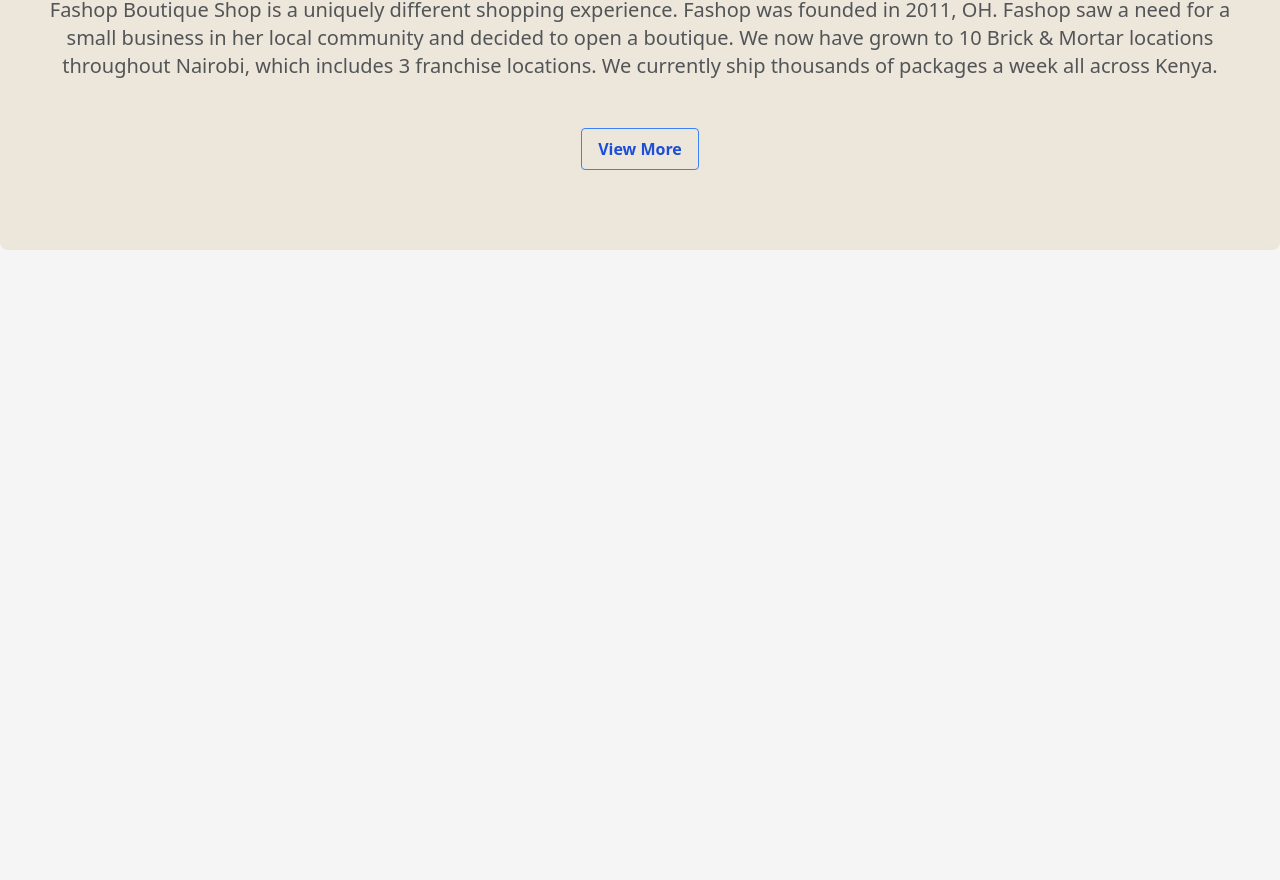
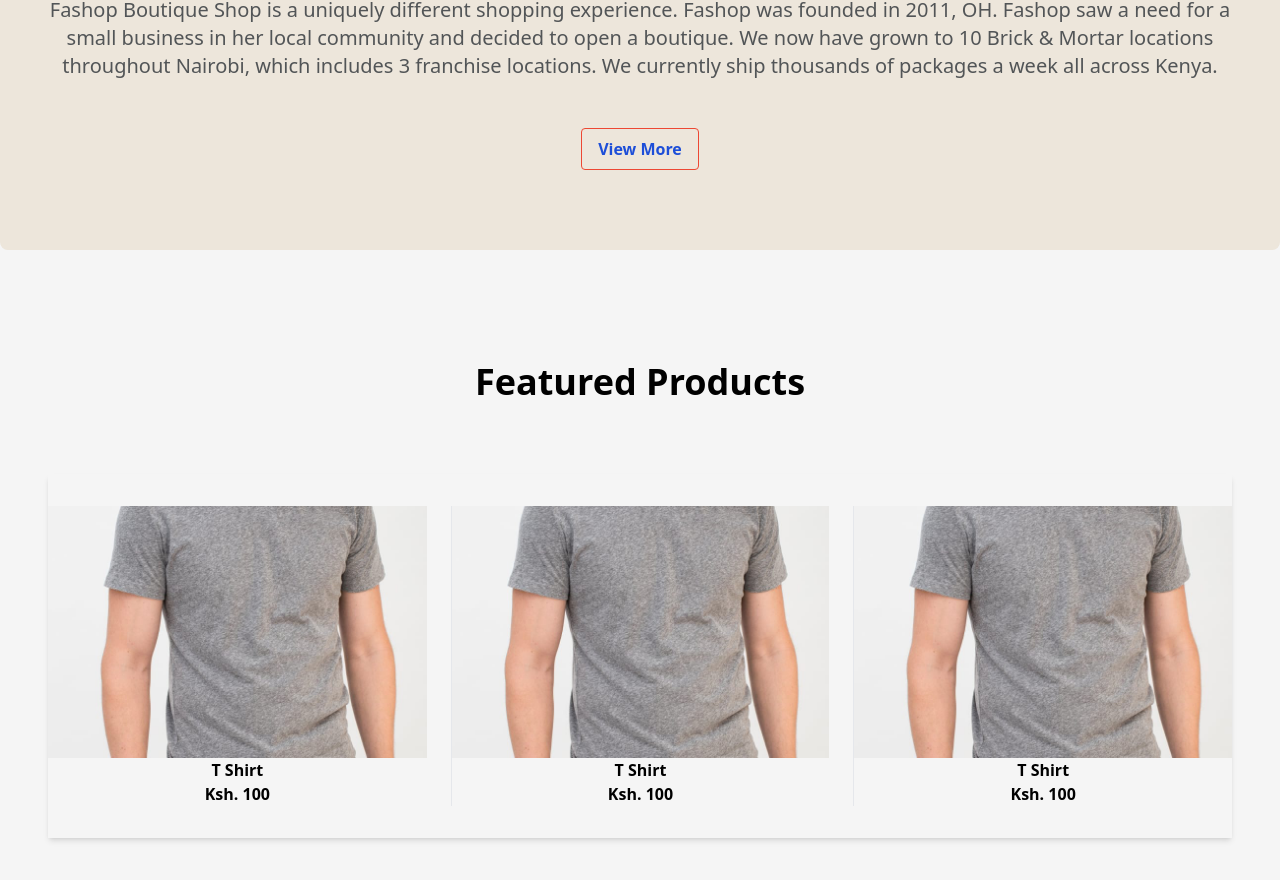
Before and after one commit to johntarus/ecommerce, a React (Create React App) app: page / in a window 1280 px wide. Shown: the part 994-1874 px from the top of the page. Before the commit the page ends 1292 px from the top, so only its background shows below. Built offline with nearby package versions, Linux system fonts and the light colour scheme.

Commit message:
featured section

```diff
--- a/src/components/Home/Benefits.js
+++ b/src/components/Home/Benefits.js
@@ -3,7 +3,7 @@
 
 const Benefits = () => {
   return (
-    <div className="grid grid-cols-3 divide-x text-center text-xl shadow-inner mb-2 px-6 py-2 text-mute sm:grid-cols-1 sm:m-12">
+    <div className="grid grid-cols-3 divide-x text-center text-xl shadow-inner mb-2 px-6 py-2 text-mute sm:grid-cols-1 md:grid-cols-2 sm:m-12">
       <div className="m-6 w-full-width">
         <i className="fa fa-truck fa-2x mb-2" aria-hidden="true"></i>
         <h1 className="font-semibold">FREE SHIPPING</h1>
--- /dev/null
+++ b/src/components/Home/Featured.js
@@ -0,0 +1,31 @@
+import React from "react";
+import product from "../../assets/images/product.jpg";
+
+const Featured = () => {
+  return (
+    <div className="bg-[#F5F5F5] px-12 mb-12">
+      <h1 className="text-center font-bold text-4xl pt-24 pb-12 mb-6">
+        Featured Products
+      </h1>
+      <div className="grid grid-cols-3 gap-6 divide-x content-center text-center shadow-md font-semibold py-8 sm:grid-cols-1 md:grid-cols-2">
+        <div>
+          <img src={product} alt="T Shirt" />
+          <p>T Shirt</p>
+          <p>Ksh. 100</p>
+        </div>
+        <div>
+          <img src={product} alt="T Shirt" />
+          <p>T Shirt</p>
+          <p>Ksh. 100</p>
+        </div>
+        <div>
+          <img src={product} alt="T Shirt" />
+          <p>T Shirt</p>
+          <p>Ksh. 100</p>
+        </div>
+      </div>
+    </div>
+  );
+};
+
+export default Featured;
--- a/src/components/Home/Overview.js
+++ b/src/components/Home/Overview.js
@@ -2,7 +2,7 @@
 
 const Overview = () => {
   return (
-    <div className="bg-[#EDE6DB] px-12 rounded-lg sm:px-8 mb-12 pb-20">
+    <div className="bg-[#EDE6DB] px-12 rounded-lg sm:px-8 mb-4 pb-20">
       <h1 className="text-center font-bold text-4xl pt-36 mb-8 sm:pt-24">
         Fashop Overview
       </h1>
@@ -14,8 +14,8 @@
         locations. We currently ship thousands of packages a week all across
         Kenya.
       </p>
-      <div class="flex flex-col justify-center items-center">
-        <button class="bg-transparent hover:bg-blue-500 text-blue-700 font-semibold hover:text-white py-2 px-4 border border-blue-500 hover:border-transparent rounded">
+      <div className="flex flex-col justify-center items-center">
+        <button className="bg-transparent hover:bg-blue-500 text-blue-700 font-semibold hover:text-white py-2 px-4 border border-[#ed4833] hover:border-transparent sm:w-36 sm:h-12 rounded">
           View More
         </button>
       </div>
--- a/src/pages/Home.js
+++ b/src/pages/Home.js
@@ -2,6 +2,7 @@
 import Hero from "../components/Home/Hero";
 import Benefits from "../components/Home/Benefits";
 import Overview from "../components/Home/Overview";
+import Featured from "../components/Home/Featured";
 
 const Home = () => {
   return (
@@ -9,6 +10,7 @@
       <Hero />
       <Benefits />
       <Overview />
+      <Featured />
     </>
   );
 };
```
Also changed, not shown: src/assets/images/product.jpg (added).
